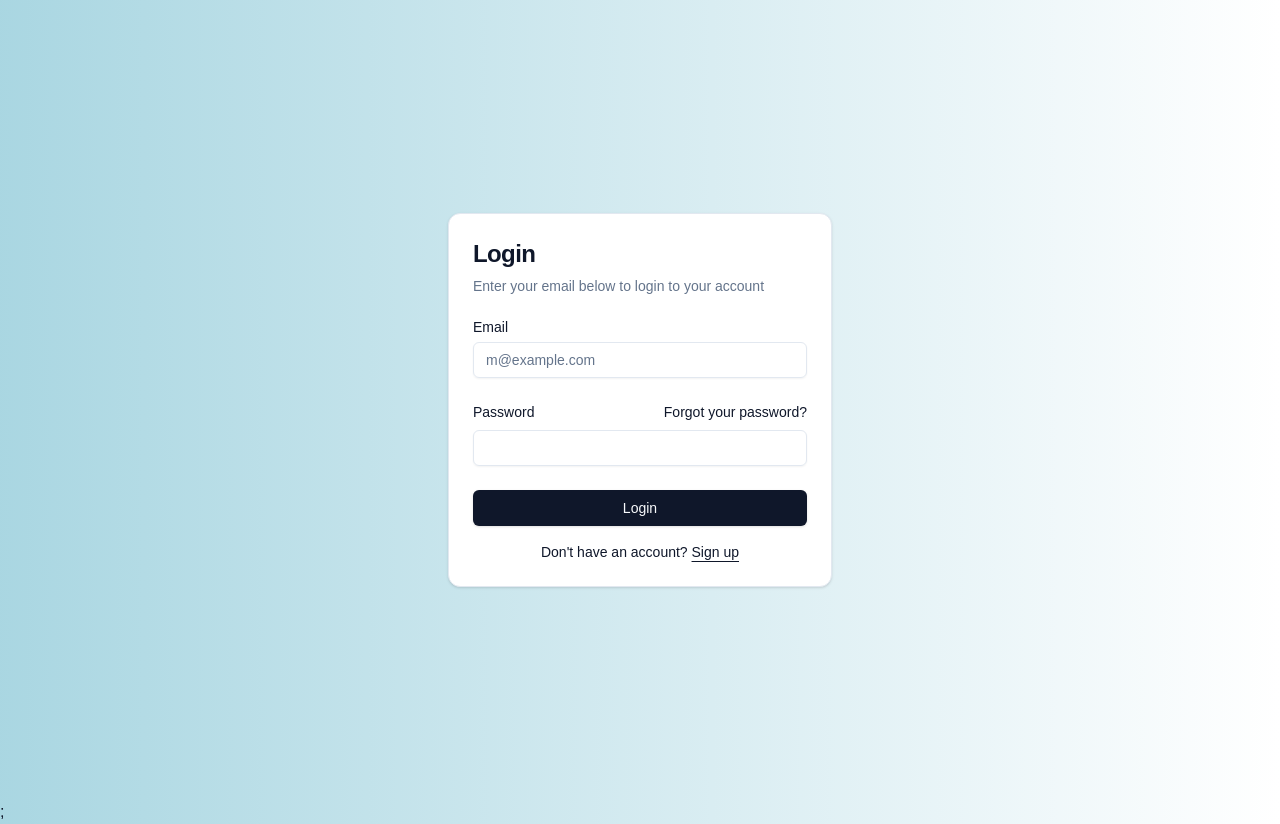
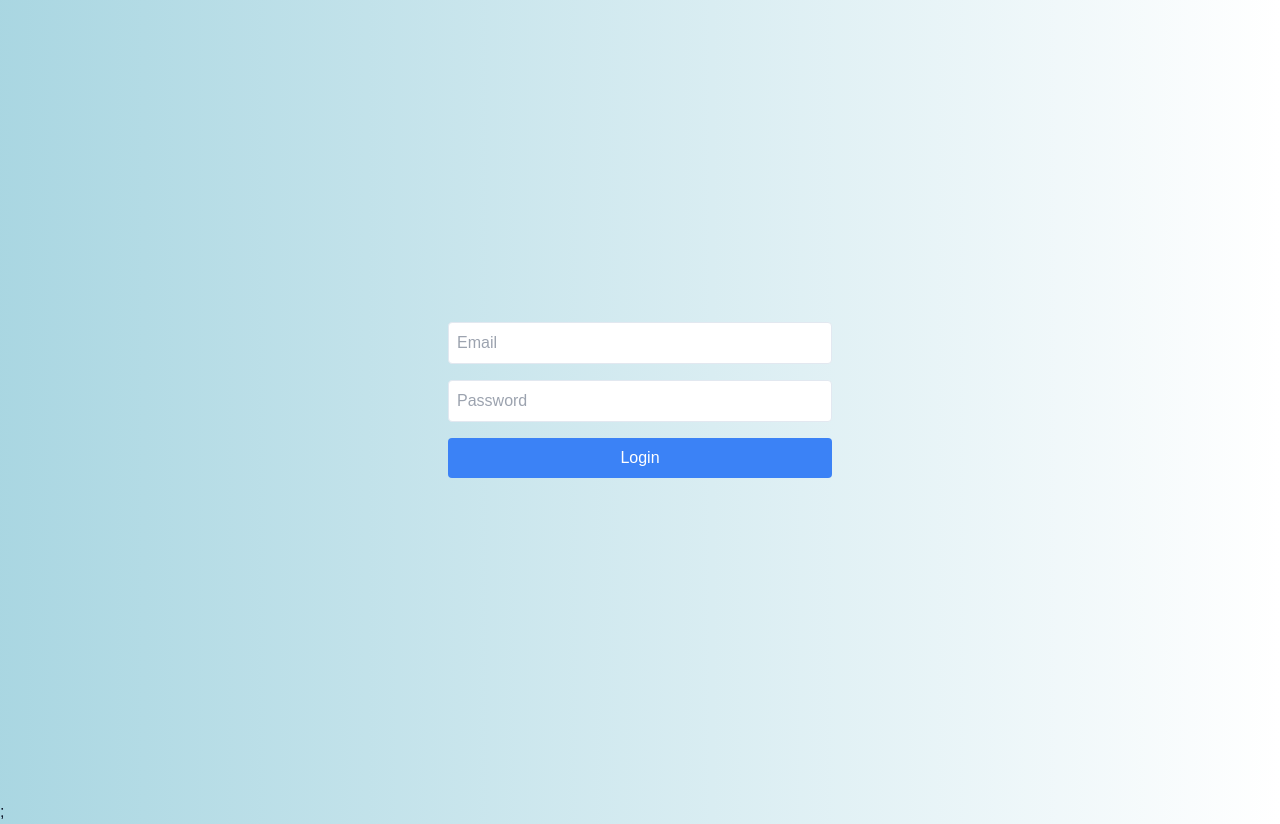
Before and after one commit to ZENS-Endproject/Budget_Manager_Reloaded, a React (Create React App) app in the folder frontend/: page /login in a window 1280 px wide. Built offline with nearby package versions, Linux system fonts and the light colour scheme; what aws-amplify, chartjs-plugin-datalabels would draw is missing.

Commit message:
update jwt

```diff
--- a/frontend/src/components/LoginForm.js
+++ b/frontend/src/components/LoginForm.js
@@ -1,24 +1,14 @@
-import React, { useState } from "react";
-import { cn } from "../lib/utils";
-import { Button } from "./ui/button";
-import {
-  Card,
-  CardContent,
-  CardDescription,
-  CardHeader,
-  CardTitle,
-} from "./ui/card";
-import { Label } from "./ui/label";
-import { Input } from "./ui/input";
-import { Link, useNavigate } from "react-router-dom";
+import { useState } from "react";
+import { useNavigate } from "react-router-dom";
 import { login } from "../services/auth";
-// <- Cognito login
+import { fetchProtectedData } from "../services/api";
 
-export function LoginForm({ className, ...props }) {
+export default function LoginForm({ className }) {
   const [email, setEmail] = useState("");
   const [password, setPassword] = useState("");
   const [error, setError] = useState("");
   const [success, setSuccess] = useState("");
+  const [protectedData, setProtectedData] = useState(null);
   const navigate = useNavigate();
 
   const handleSubmit = async (e) => {
@@ -28,11 +18,17 @@ export function LoginForm({ className, ...props }) {
 
     try {
       const user = await login(email, password);
-      const token = user.signInUserSession.idToken.jwtToken;
-      localStorage.setItem("token", token);
-      localStorage.setItem("user", JSON.stringify({ email: user.username }));
+
       setSuccess("Login successful!");
-      navigate("/expenses");
+      console.log("Logged in user:", user);
+
+      // Récupérer les données protégées
+      const data = await fetchProtectedData();
+      console.log("Protected data:", data);
+      setProtectedData(data);
+
+      // Redirection
+      setTimeout(() => navigate("/expenses"), 1000);
     } catch (err) {
       console.error("Login error:", err);
       setError(err.message || "Login failed.");
@@ -40,61 +36,38 @@ export function LoginForm({ className, ...props }) {
   };
 
   return (
-    <div className={cn("flex flex-col gap-6", className)} {...props}>
-      <Card>
-        <CardHeader>
-          <CardTitle className="text-2xl">Login</CardTitle>
-          <CardDescription>
-            Enter your email below to login to your account
-          </CardDescription>
-        </CardHeader>
-        <CardContent>
-          <form onSubmit={handleSubmit}>
-            <div className="flex flex-col gap-6">
-              <div className="grid gap-2">
-                <Label htmlFor="email">Email</Label>
-                <Input
-                  id="email"
+    <div className={`flex flex-col gap-6 ${className || ""}`}>
+      <form onSubmit={handleSubmit} className="flex flex-col gap-4">
+        <input
           type="email"
           value={email}
           onChange={(e) => setEmail(e.target.value)}
+          placeholder="Email"
           required
-                  placeholder="m@example.com"
+          className="border p-2 rounded"
         />
-              </div>
-              <div className="grid gap-2">
-                <div className="flex items-center">
-                  <Label htmlFor="password">Password</Label>
-                  <a
-                    href="#"
-                    className="ml-auto inline-block text-sm underline-offset-4 hover:underline"
-                  >
-                    Forgot your password?
-                  </a>
-                </div>
-                <Input
-                  id="password"
+        <input
           type="password"
           value={password}
           onChange={(e) => setPassword(e.target.value)}
+          placeholder="Password"
           required
+          className="border p-2 rounded"
         />
+        <button type="submit" className="bg-blue-500 text-white p-2 rounded">
+          Login
+        </button>
+      </form>
+
+      {error && <div className="text-red-500">{error}</div>}
+      {success && <div className="text-green-600">{success}</div>}
+
+      {protectedData && (
+        <div className="mt-4">
+          <h2>Protected Data:</h2>
+          <pre>{JSON.stringify(protectedData, null, 2)}</pre>
         </div>
-              {error && <div className="text-sm text-red-500">{error}</div>}
-              {success && <div className="text-sm text-green-600">{success}</div>}
-              <Button type="submit" className="w-full">
-                Login
-              </Button>
-            </div>
-            <div className="mt-4 text-center text-sm">
-              Don&apos;t have an account?{" "}
-              <Link to="/signup" className="underline underline-offset-4">
-                Sign up
-              </Link>
-            </div>
-          </form>
-        </CardContent>
-      </Card>
+      )}
     </div>
   );
 }
--- a/frontend/src/pages/Login.js
+++ b/frontend/src/pages/Login.js
@@ -1,8 +1,8 @@
-import { LoginForm } from "../components/LoginForm";
+import LoginForm from "../components/LoginForm";
 
 export default function Login() {
   return (
-    <div className="flex min-h-svh w-full items-center justify-center p-6 md:p-10">
+    <div className="flex min-h-screen w-full items-center justify-center p-6 md:p-10">
       <div className="w-full max-w-sm">
         <LoginForm />
       </div>
--- /dev/null
+++ b/frontend/src/services/api.js
@@ -0,0 +1,19 @@
+// services/api.js
+import { getJwtToken } from "./auth";
+
+export async function fetchProtectedData() {
+    const token = await getJwtToken();
+
+    const res = await fetch("/api/protected", {
+        headers: {
+            "Authorization": `Bearer ${token}`,
+        },
+    });
+
+    if (!res.ok) {
+        throw new Error("Failed to fetch protected data");
+    }
+
+    const data = await res.json();
+    return data;
+}
--- a/frontend/src/services/auth.js
+++ b/frontend/src/services/auth.js
@@ -4,11 +4,11 @@ import { Auth } from "aws-amplify";
 // Configurer Cognito
 Auth.configure({
     region: "eu-central-1",
-    userPoolId: "<COGNITO_USER_POOL_ID>",           // Remplace par ton ID Cognito
-    userPoolWebClientId: "<COGNITO_USER_POOL_CLIENT_ID>", // Remplace par ton Client ID
+    userPoolId: "eu-central-1_e4POt9DqQ",
+    userPoolWebClientId: "163gnc5eh09v3ukktfatlfbr9c", // Remplace par ton Client ID
 });
 
-// Fonction de login
+// Login avec email + password
 export async function login(email, password) {
     try {
         const user = await Auth.signIn(email, password);
@@ -17,3 +17,9 @@ export async function login(email, password) {
         throw err;
     }
 }
+
+// Récupérer le JWT ID Token
+export async function getJwtToken() {
+    const session = await Auth.currentSession();
+    return session.getIdToken().getJwtToken();
+}
```
Also changed, not shown: 1 other file (tests, documents, lock files or other folders). Lines whose indentation alone changed are shown as unchanged.
